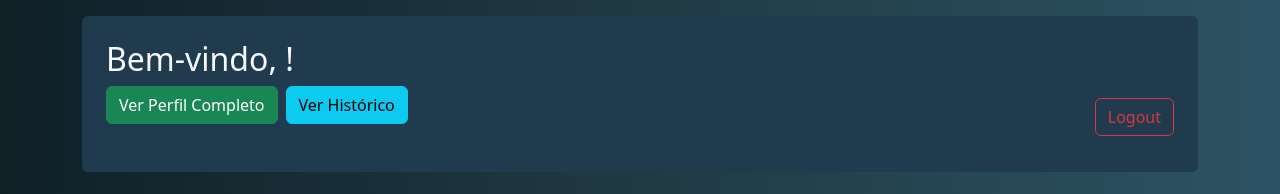
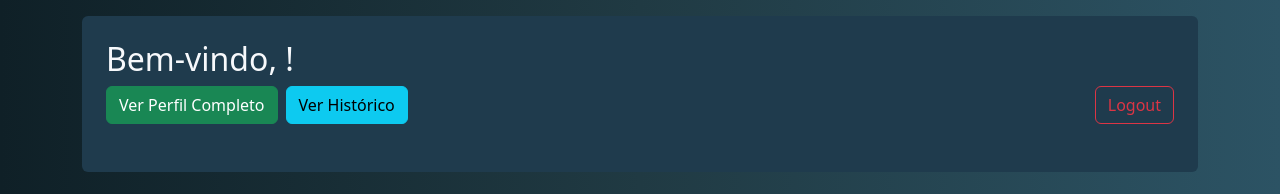
Before and after one commit to danirso/Unirides, a React (Create React App) app in the folder frontend/: page /passageiro in a window 1280 px wide. Shown: the top 194 px of the page. Built offline with nearby package versions, Linux system fonts and the light colour scheme; no server answers; sample sign-in values are in the browser's storage.

Commit message:
alteracao frontend dash de motorista

```diff
--- a/frontend/src/dashboardp.js
+++ b/frontend/src/dashboardp.js
@@ -148,12 +148,12 @@
           <div className="col-12">
             <div className="p-4 rounded" style={{ backgroundColor: "#1f3b4d" }}>
               <h2>Bem-vindo, {usuario.name}!</h2>
-              <div className="d-flex justify-content-between align-items-center">
-                <div className="mb-4">
+              <div className="d-flex justify-content-between align-items-center mb-4">
+                <div>
                     <Link to="/perfil-passageiro" className="btn btn-success me-2">
                         Ver Perfil Completo
                     </Link>
-                  <Link to="/historico" className="btn btn-info">
+                    <Link to="/historico" className="btn btn-info me-2">
                         Ver Histórico
                     </Link>
                 </div>
@@ -250,7 +250,7 @@
                       />
                     </div>
                     <button
-                      className="btn btn-info"
+                      className="btn btn-warning"
                       onClick={limparFiltros}>
                       Limpar filtros
                     </button>
```
Lines whose indentation alone changed are shown as unchanged.
